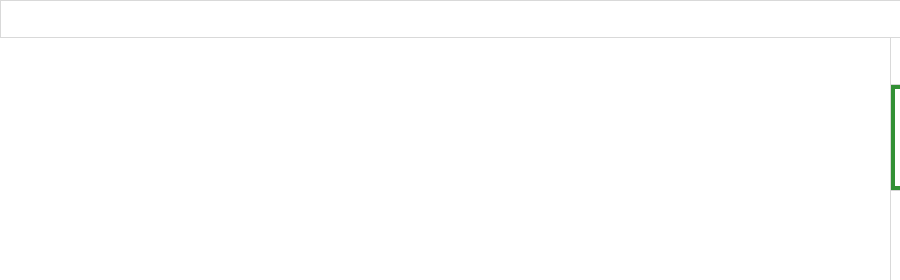
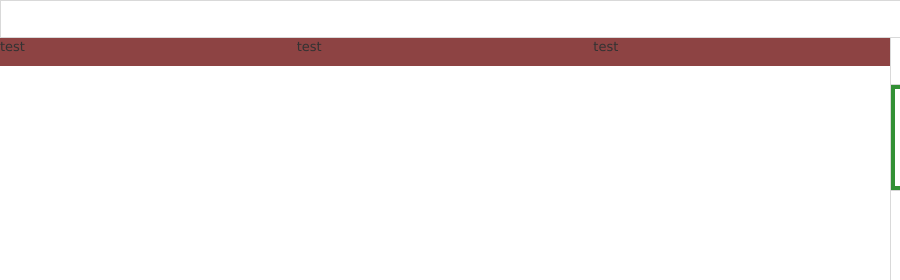
Before and after one commit to SRGO88/SRGO88, a plain HTML site: page DragDropRichText/index.html in a window 1280 px wide. Shown: the top 280 px of the page, 0-900 px from the left. Drawn offline with nearby package versions, Linux system fonts and the light colour scheme.

Commit message:
Update index.html

```diff
--- a/DragDropRichText/index.html
+++ b/DragDropRichText/index.html
@@ -56,11 +56,11 @@
                 <h2>Content Types</h2>
                 <ul class="contentFields" data-bind="foreach: contentsTypes" id="ContentFields">
                     <li>
-                        <div draggable="true" class="content-field ui-draggable contentField-TextOnly">Text Only</div>
+                        <div draggable="true" data-draggable class="text content-field ui-draggable contentField-TextOnly">Text Only</div>
                     </li>
 
                     <li>
-                        <div draggable="true" class="content-field ui-draggable contentField-ImageOnly">Image Only</div>
+                        <div draggable="true" data-draggable class="image content-field ui-draggable contentField-ImageOnly">Image Only</div>
                     </li>
 
                     <li>
@@ -93,6 +93,27 @@
                 </ul>
             </section>
         </div>
+        <div class="hover-scroll" style="height: 583px; min-height: 200px; overflow-y: auto;">
+            <div class="content" style="height: 100%;">
+                <div style="background: #fff; margin: 0px; height: 100%;">
+                    <center>
+                        <table id="tblContainer" style="width: 100%;height: 100%;background:rgb(141, 67, 67)">
+                            <tr>
+                                <td>
+                                    <p>test</p>
+                                </td>
+                                <td>
+                                    <p>test</p>
+                                </td>
+                                <td>
+                                    <p>test</p>
+                                </td>
+                            </tr>
+                        </table>
+                    </center>
+                </div>
+            </div>
+        </div>
     </div>
     <script src="drop.js"></script>
     <script src="style.js"></script>
```
